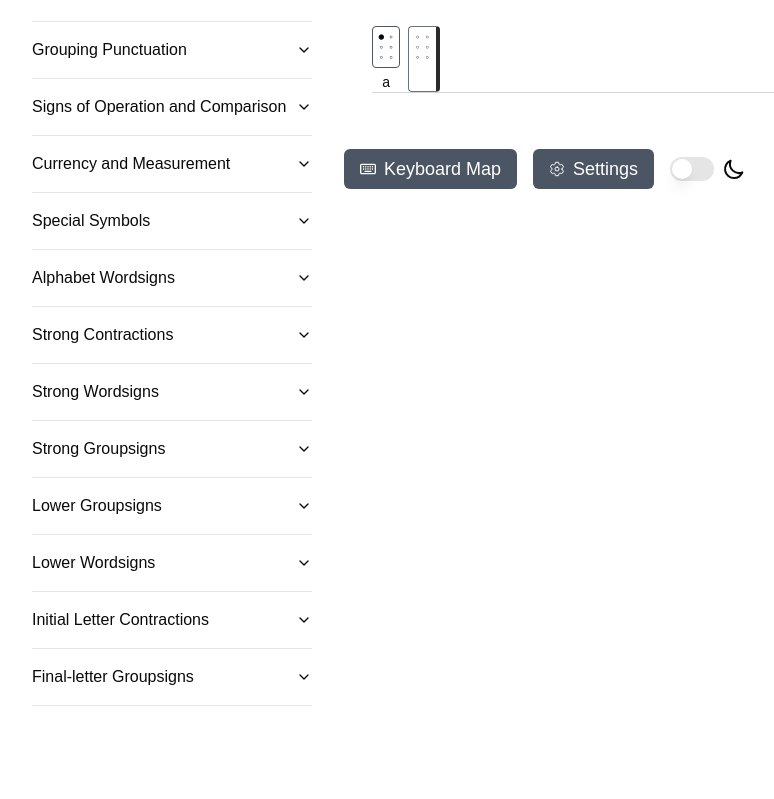
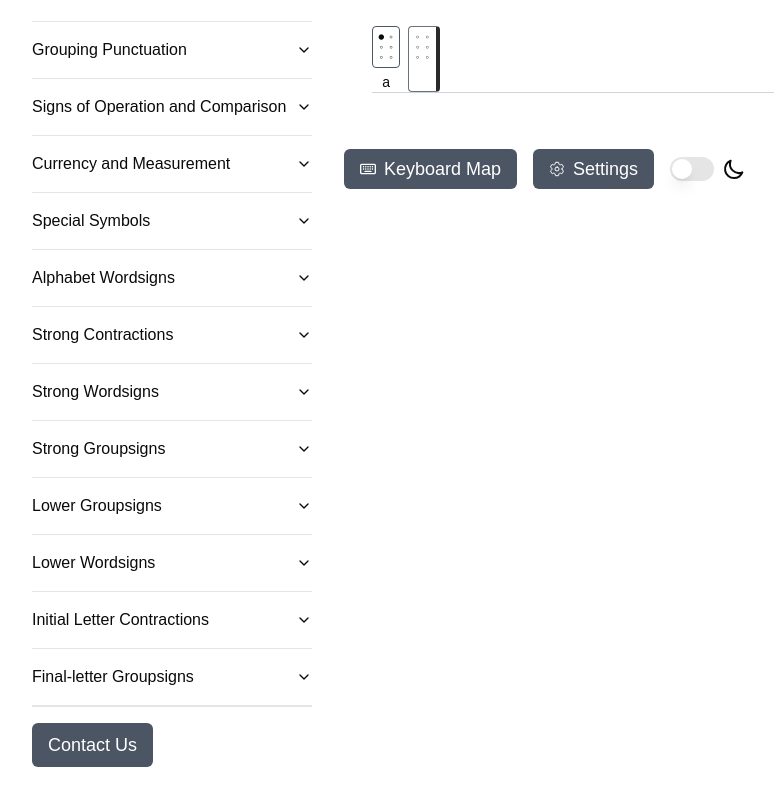
Before and after one commit to synicalToo/english-braille-application-html, a Next.js app: page /typing in a window 1280 px wide. Shown: the part 302-1101 px from the top of the page, without its empty margins (0-774 px from the left). Before the commit the page ends 1040 px from the top, so only its background shows below. Built offline with nearby package versions, Linux system fonts and the light colour scheme.

Commit message:
contact us buton

```diff
--- a/src/components/root/sidebar.tsx
+++ b/src/components/root/sidebar.tsx
@@ -40,6 +40,12 @@ export function Sidebar() {
           ))}
         </Accordion>
       </div>
+      <hr />
+      <div className="flex mt-4 space-x-4">
+        <a href="https://atdlab.jp/index.html#contact" target="_blank" rel="noopener noreferrer" className="inline-flex items-center justify-center px-4 py-2 text-lg text-white bg-gray-600 rounded-md hover:bg-gray-700">
+          Contact Us
+        </a>
+      </div>
     </div>
   );
 }
```
